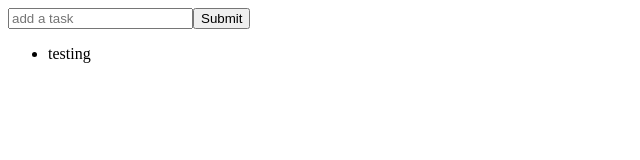
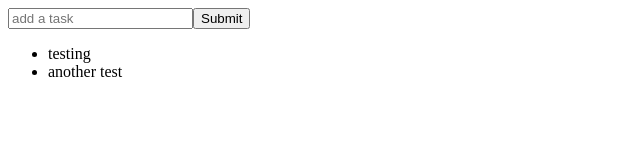
Before and after one commit to asasmith/react-todo, a React app: page / in a window 1280 px wide. Shown: the top 160 px of the page, without its empty margins (0-640 px from the left). Built offline with nearby package versions, Linux system fonts and the light colour scheme.

Commit message:
set event handler to toggle isCompleted

```diff
--- a/src/App.js
+++ b/src/App.js
@@ -1,6 +1,6 @@
 import React, { Component } from 'react'
 import TodoInput from './components/TodoInput'
-import TodoList from './components/TodoList'
+import TodoListItem from './components/TodoListItem'
 
 export default class App extends Component {
   constructor(props) {
@@ -10,21 +10,26 @@ export default class App extends Component {
       todos: [
         {
           text: 'testing',
+          isCompleted: true,
+        },
+        {
+          text: 'another test',
           isCompleted: false,
         },
       ],
       taskInputVal: '',
     }
 
-    this.handleChange = this.handleChange.bind(this)
-    this.handleSubmit = this.handleSubmit.bind(this)
+    this.handleInputChange = this.handleInputChange.bind(this)
+    this.handleInputSubmit = this.handleInputSubmit.bind(this)
+    this.handleToggleCompleted = this.handleToggleCompleted.bind(this)
   }
 
-  handleChange(e) {
+  handleInputChange(e) {
     this.setState({todoInputVal: e.target.value})
   }
 
-  handleSubmit(e) {
+  handleInputSubmit(e) {
     const newTodo = {
       text: e.target.previousElementSibling.value,
       isCompleted: false,
@@ -39,11 +44,38 @@ export default class App extends Component {
     )
   }
 
+  handleToggleCompleted(i) {
+    const todos = [...this.state.todos]
+
+    todos[i].isCompleted = !todos[i].isCompleted
+    this.setState({
+      todos: [...todos],
+    })
+  }
+
+  // statically render items in state
+  // convert this to dynamically render instead of using .map in the render method?
+  renderListItems(i) {
+    return (
+      <TodoListItem
+        value={this.state.todos[i]}
+        onClick={() => this.handleToggleCompleted(i)}
+      />
+    )
+  }
+
   render () {
     return (
       <div>
-        <TodoInput inputVal={this.state.todoInputVal} change={this.handleChange} submit={this.handleSubmit} />
-        <TodoList todos={this.state.todos} />
+        <TodoInput inputVal={this.state.todoInputVal} onChange={this.handleInputChange} onSubmit={this.handleInputSubmit} />
+        <ul>
+          {/* not sure how I feel about this being here */}
+          {/* move this logic to a method like renderListItems? */}
+          {/* or move it to the child component? */}
+          {this.state.todos.map((todo, index) => {
+            return <TodoListItem value={todo} key={index} onClick={() => this.handleToggleCompleted(index)} />
+          })}
+        </ul>
       </div>
     )
   }
--- a/src/components/TodoInput.js
+++ b/src/components/TodoInput.js
@@ -3,8 +3,8 @@ import React from 'react'
 const TodoInput = (props) => {
   return (
     <form>
-      <input data-testid='todo-input' placeholder='add a task' value={props.inputVal} onChange={props.change} />
-      <button tupe='button' onClick={props.submit}>Submit</button>
+      <input data-testid='todo-input' placeholder='add a task' value={props.inputVal} onChange={props.onChange} />
+      <button tupe='button' onClick={props.onSubmit}>Submit</button>
     </form>
   )
 }
--- a/src/components/TodoList.js
+++ /dev/null
@@ -1,16 +0,0 @@
-import React from 'react'
-
-const TodoList = (props) => {
-  return(
-    <ul>
-      {props.todos.map((todo, index) => {
-        return (
-            <li key={index} data-testid='todo-item'>{todo.text} <span>{todo.isCompleted}</span></li>
-          )
-        })
-      }
-    </ul>
-  )
-}
-
-export default TodoList
--- /dev/null
+++ b/src/components/TodoListItem.js
@@ -0,0 +1,10 @@
+import React, { Component } from 'react'
+
+const TodoListItem = (props) => {
+  const { text, isCompleted } = props.value
+  return(
+    <li onClick={props.onClick} data-complete={isCompleted}>{ text }</li>
+  )
+}
+
+export default TodoListItem
```
